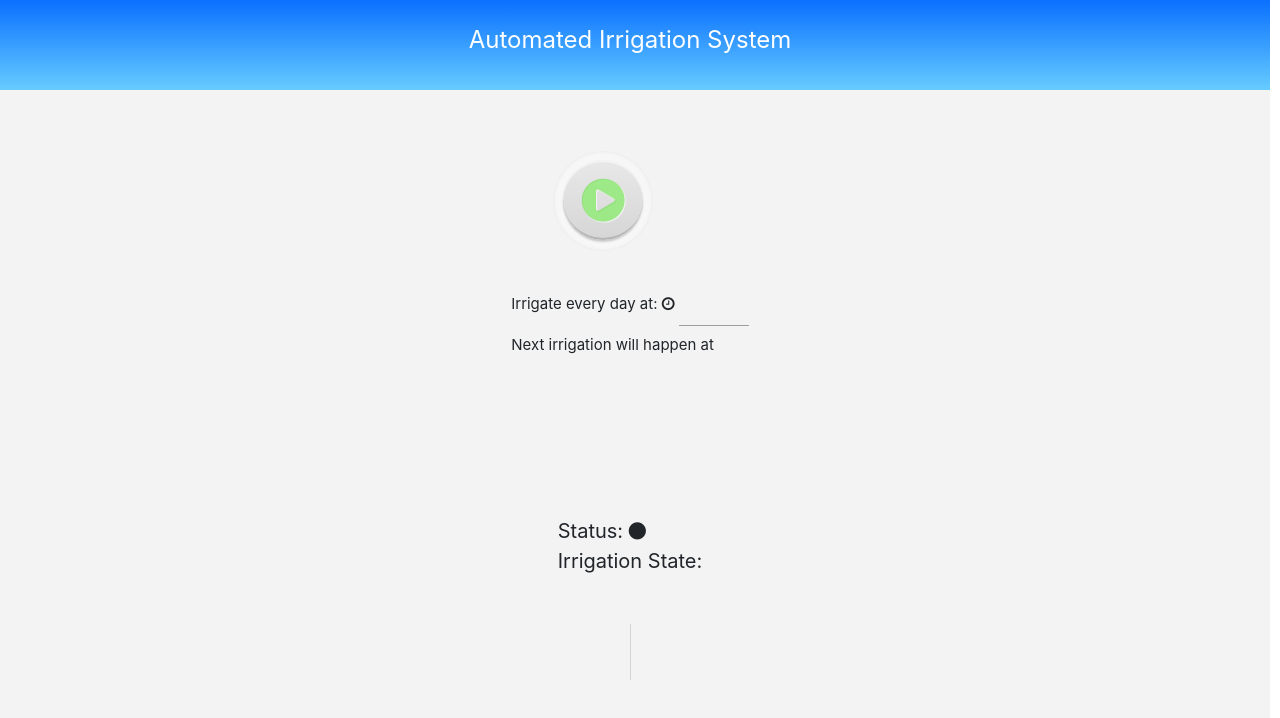
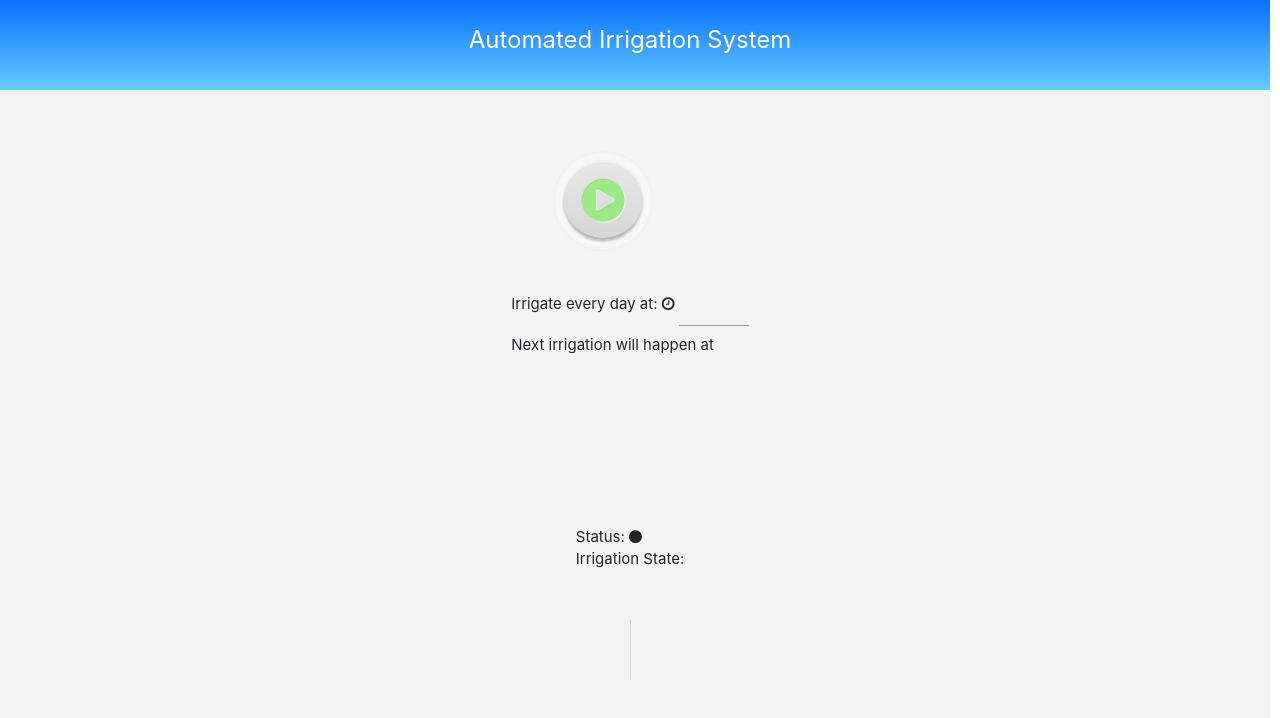
Before and after one commit to Automatic-Irrigation-System/AISUI, a plain HTML site: page index.html in a window 1280 px wide. Drawn offline with nearby package versions, Linux system fonts and the light colour scheme; no server answers.

Commit message:
change UI

```diff
--- a/static/css/custom.css
+++ b/static/css/custom.css
@@ -127,7 +127,7 @@
 }
 
 .status-box {
-  font-size: 20px;
+  /* font-size: 15px; */
   align-self: center;
   /* align-content: center; */
 }
```
